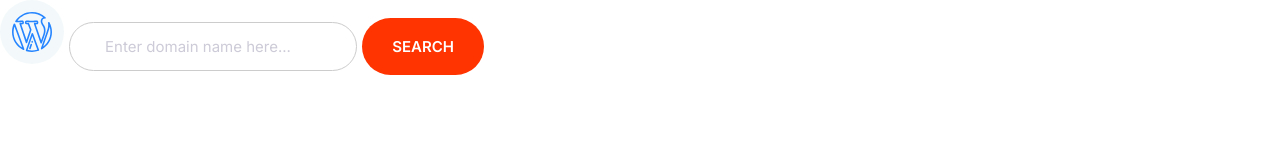
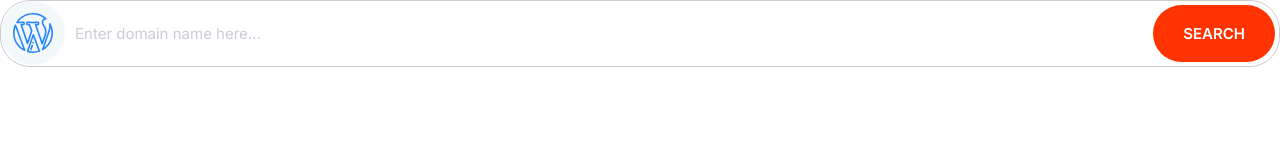
Before and after one commit to jace178/jcmoshrd2, a plain HTML site: page index.html in a window 1280 px wide. Drawn offline with Linux system fonts and the light colour scheme.

Commit message:
Define input w/icon, button2

```diff
--- a/CSS/styles.css
+++ b/CSS/styles.css
@@ -14,6 +14,8 @@ html {
   --color-accent: #ff3400;
   --color-headings: #1b0760;
   --color-body: #918ca4;
+  --color-border: #ccc;
+  --border-radius: 30px;
 }
 body {
   font-family: Inter, Arial, Helvetica, sans-serif;
@@ -197,8 +199,8 @@ a {
 }
 /* Inputs */
 .input {
-  border-radius: 30px;
-  border: 1px solid #ccc;
+  border-radius: var(--border-radius);
+  border: 1px solid var(--color-border);
   color: var(--color-headings);
   font-size: 2rem;
   outline: 0;
@@ -207,6 +209,19 @@ a {
 ::placeholder {
   color: #cdcbd7;
 }
+.input-group {
+  border: 1px solid var(--color-border);
+  border-radius: var(--border-radius);
+  display: flex;
+}
+.input-group .input {
+  border: 0;
+  flex-grow: 1;
+  padding: 1.5rem 1rem;
+}
+.input-group .btn {
+  margin: 4px;
+}
 @media screen and (min-width: 1024px) {
   .input {
     font-size: 1.5rem;
```
Also changed, not shown: components/icons.html (+1 -1 lines), components/inputs.html (added, +9 -0 lines).
